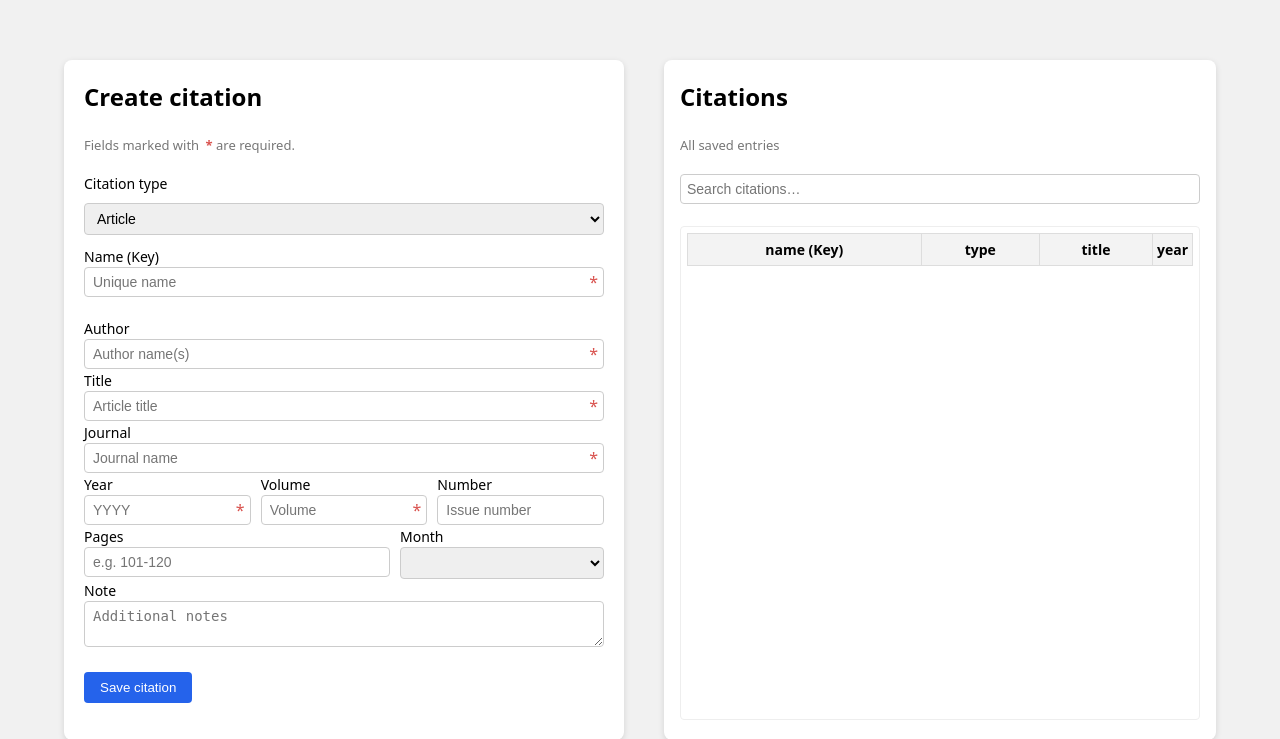
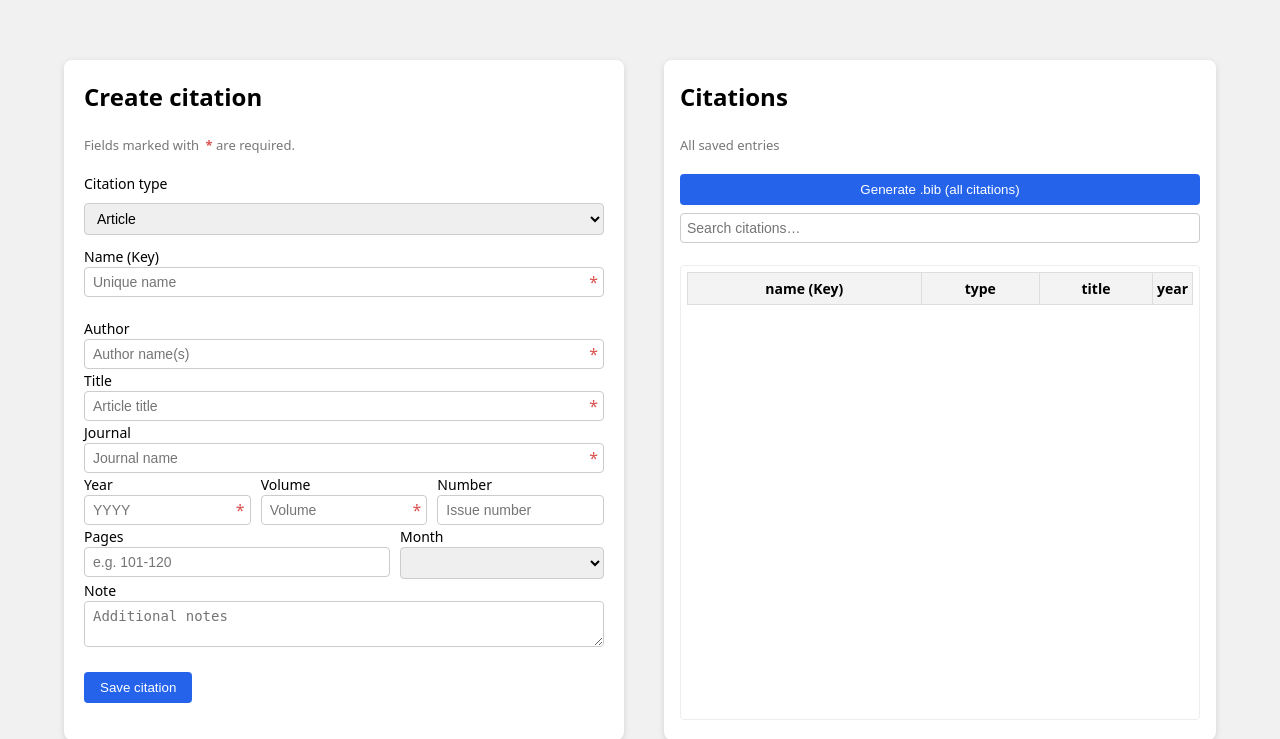
Before and after one commit to tiinasor/ohtu-miniprojekti, a Flask app: template src/templates/index.html in a window 1280 px wide. Shown: the top 739 px of the page. Run offline with Flask 3, Linux system fonts and the light colour scheme; the template is opened without the code that fills it, so the values that code supplies are empty.

Commit message:
Add print button to the right side of the app (prints all citations); Make .bib file get added to user's downloads folder; Apply pylint suggestions

```diff
--- a/src/app.py
+++ b/src/app.py
@@ -1,6 +1,7 @@
 """Flask app routes for citation management."""
 
-from flask import redirect, render_template, request, jsonify, flash
+import os
+from flask import redirect, render_template, request, jsonify, flash, send_file
 from db_helper import reset_db
 from repositories.citation_repository import (
     get_citations,
@@ -12,7 +13,8 @@ from repositories.citation_repository import (
 )
 from config import app, test_env
 from ref_fields import REF_FIELDS
-from util import  UserInputError
+from util import UserInputError
+
 
 def get_required_fields(citation_type, fields):
     """Return required fields for a given citation type.
@@ -42,9 +44,27 @@ def get_required_fields(citation_type, fields):
     )
     return required, None
 
+
+@app.route("/generate_bibtex", methods=["POST"])
+def generate_bibtex():
+    """Generate a BibTeX file from all citations and return it for download."""
+    citations = get_citations()
+    file_path = create_bibtex_file(citations)
+
+    return send_file(
+        file_path,
+        as_attachment=True,
+        download_name="citations.bib",
+        mimetype="text/plain"
+    )
+
+
 def create_bibtex_file(citations):
-    """Create a BibTeX file from the citations."""
-    with open("citations.bib", "w", encoding="utf-8") as bibtex_file:
+    """Create a BibTeX file inside the src directory."""
+    base_path = os.path.dirname(os.path.abspath(__file__))
+    file_path = os.path.join(base_path, "citations.bib")
+
+    with open(file_path, "w", encoding="utf-8") as bibtex_file:
         for citation in citations:
             bibtex_content = f'@{citation.get_field("citation_type")}'
             bibtex_content += '{' + f'{citation.get_field("name")},\n'
@@ -54,16 +74,21 @@ def create_bibtex_file(citations):
             bibtex_content += '}\n'
             bibtex_file.write(bibtex_content + "\n\n")
 
+    return file_path
+
+
 @app.route("/")
 def index():
     """Show all saved citations."""
     citations = get_citations()
-    return render_template("index.html", citations=citations, REF_FIELDS = REF_FIELDS)
+    return render_template("index.html", citations=citations, REF_FIELDS=REF_FIELDS)
+
 
 MONTH_ABBREVIATIONS = [
     "Jan", "Feb", "Mar", "Apr", "May", "Jun",
     "Jul", "Aug", "Sep", "Oct", "Nov", "Dec",
 ]
+
 
 def is_valid_month(value):
     """Return True if value is empty or a valid month abbreviation."""
@@ -71,36 +96,46 @@ def is_valid_month(value):
         return True
     return value in MONTH_ABBREVIATIONS
 
+
 @app.route("/create_citation", methods=["POST"])
 def create_citation_route():
     """Create a new citation entry."""
     fields = {field: request.form.get(field) for field in REF_FIELDS}
-
     citation_type = request.form.get("citation_type")
     fields["citation_type"] = citation_type
 
     # Validate required fields
     required, error = get_required_fields(citation_type, fields)
 
+    # Collect all validation errors here
+    validation_error = None
+
     if error:
-        flash(error)
+        validation_error = error
+    else:
+        # Check missing required fields
+        for field in required:
+            if not fields.get(field):
+                validation_error = "Missing required fields"
+                break
+
+        # Check valid month
+        if not validation_error and not is_valid_month(fields.get("month")):
+            validation_error = (
+                "Month must be one of: Jan, Feb, Mar, Apr, May, Jun, Jul, Aug, Sep, Oct, Nov, Dec"
+            )
+
+        # Check unique name
+        if not validation_error and citation_name_exists(fields["name"]):
+            validation_error = "Citation name must be unique"
+
+    # If any validation failed
+    if validation_error:
+        flash(validation_error)
         return redirect("/")
 
-    for field in required:
-        if not fields.get(field):
-            flash("Missing required fields")
-            return redirect("/")
-
-    if not is_valid_month(fields.get("month")):
-        flash("Month must be one of: Jan, Feb, Mar, Apr, May, Jun, Jul, Aug, Sep, Oct, Nov, Dec")
-        return redirect("/")
-
-    if citation_name_exists(fields["name"]):
-        flash("Citation name must be unique")
-        return redirect("/")
-
+    # Attempt conversion and creation
     try:
-        # convert numeric fields
         if fields.get("year"):
             fields["year"] = int(fields["year"])
         if fields.get("volume"):
@@ -111,10 +146,7 @@ def create_citation_route():
         create_citation(fields)
         return redirect("/")
 
-    except UserInputError as error:
-        flash(str(error))
-        return redirect("/")
-    except (ValueError, TypeError) as error:
+    except (UserInputError, ValueError, TypeError) as error:
         flash(str(error))
         return redirect("/")
 
@@ -124,6 +156,7 @@ def remove(citation_id):
     """Delete a citation immediately (confirmation handled by JS popup)."""
     remove_citation(citation_id)
     return redirect("/")
+
 
 @app.route("/save/<int:citation_id>", methods=["POST"])
 def save(citation_id):
--- a/src/templates/index.html
+++ b/src/templates/index.html
@@ -74,6 +74,10 @@ Citation database app
     <h2>Citations</h2>
     <p class="panel-subtitle">All saved entries</p>
 
+    <form action="/generate_bibtex" method="post" style="margin-bottom: 8px;">
+        <button type="submit">Generate .bib (all citations)</button>
+    </form>
+
     <input type="text"
      id="search"
      placeholder="Search citations…"
```
